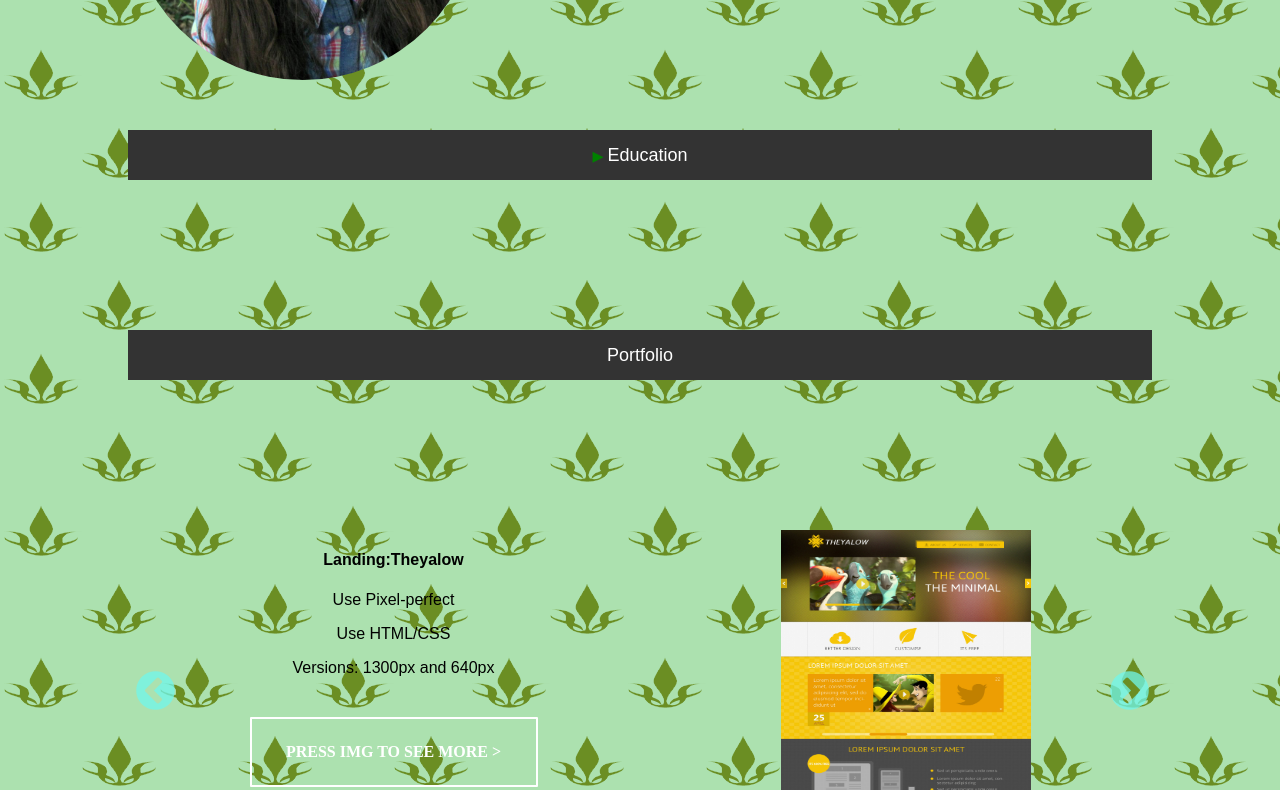
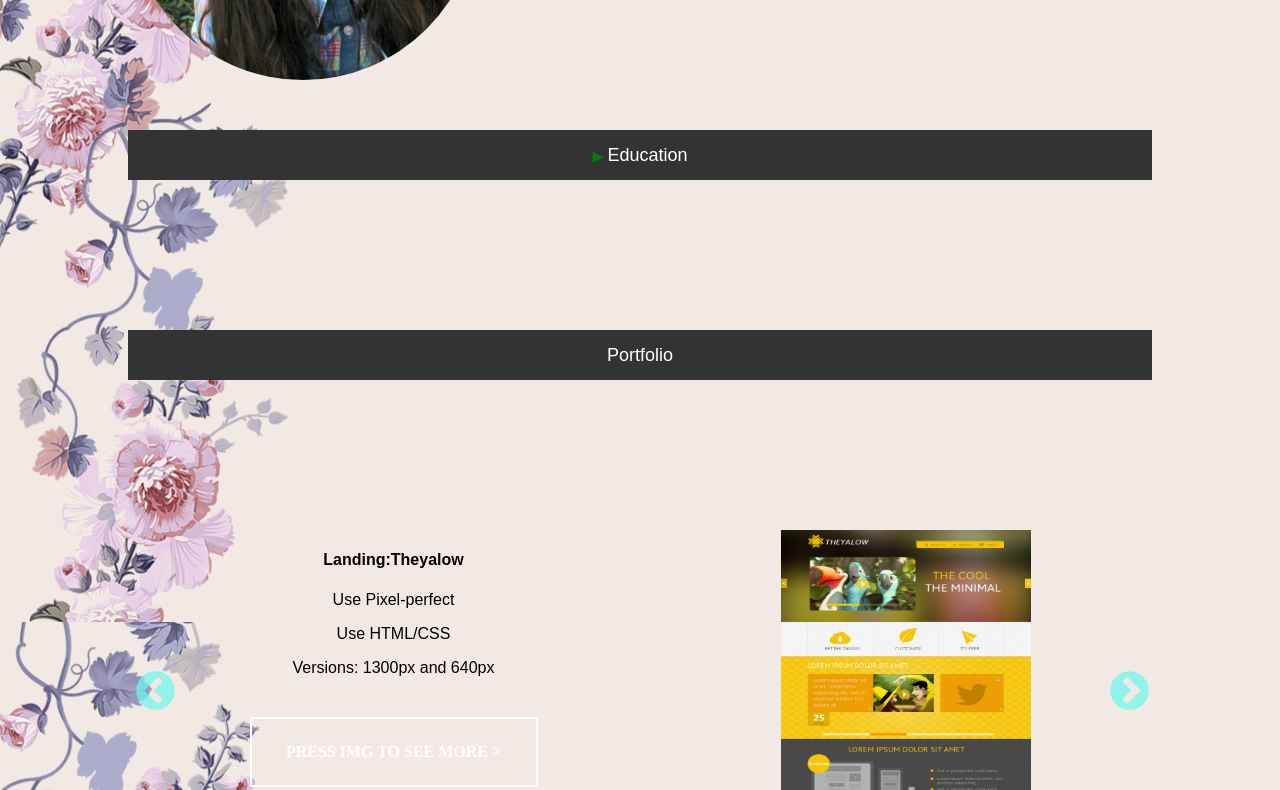
Before and after one commit to Kseniya8765/portfolio, a plain HTML site: page index.html in a window 1280 px wide. Shown: the part 278-1068 px from the top of the page. Drawn offline with Linux system fonts and the light colour scheme.

Commit message:
feat: new body

```diff
--- a/style.css
+++ b/style.css
@@ -1,5 +1,5 @@
 body {
-  background-image: url(./assets/green-olive-tracery.png);
+  background-image: url(./assets/хохлома.jpg);
 }
 .btn2-m, .btn3-m{
   display: none;
```
Also changed, not shown: assets/green-olive-tracery.png (deleted), assets/хохлома.jpg (added).
